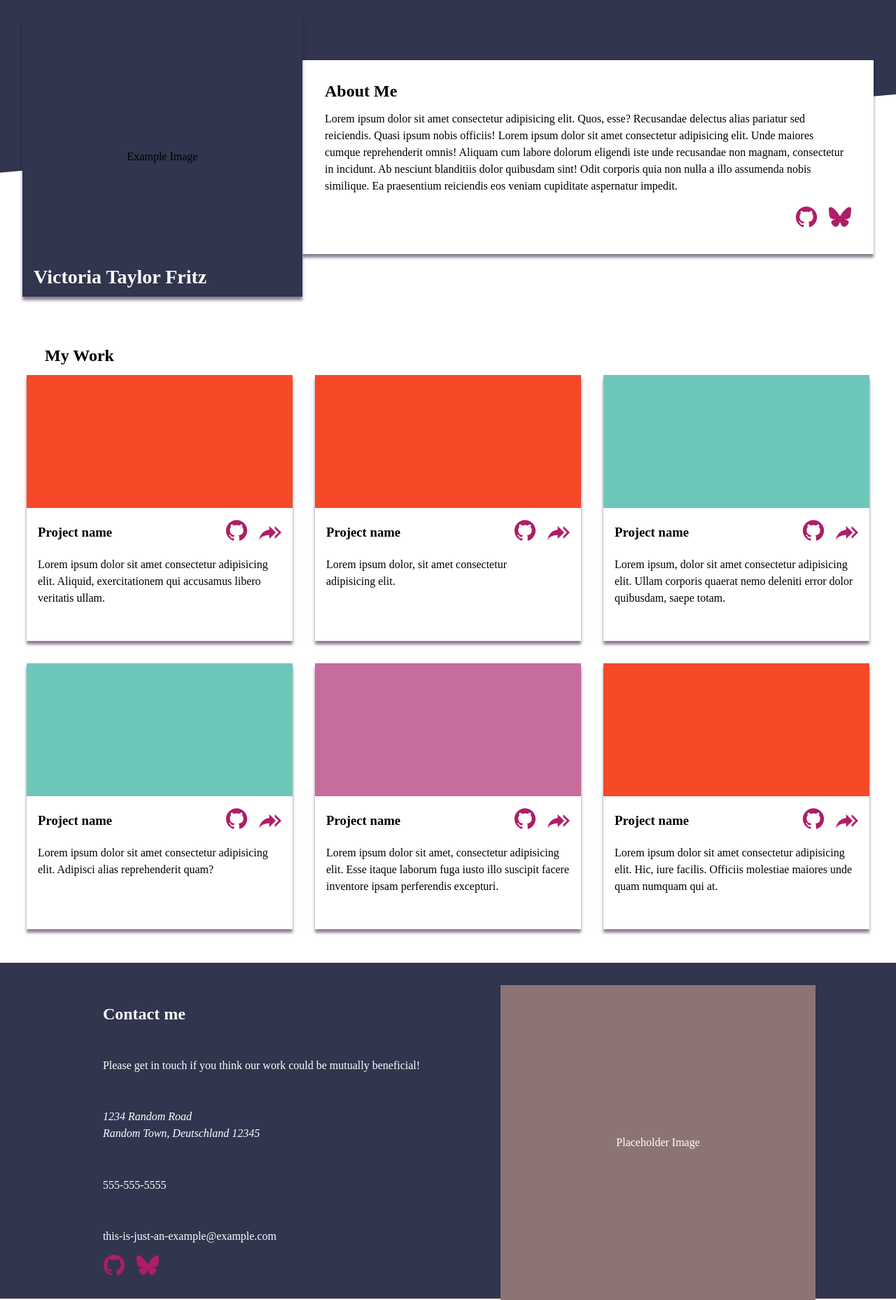
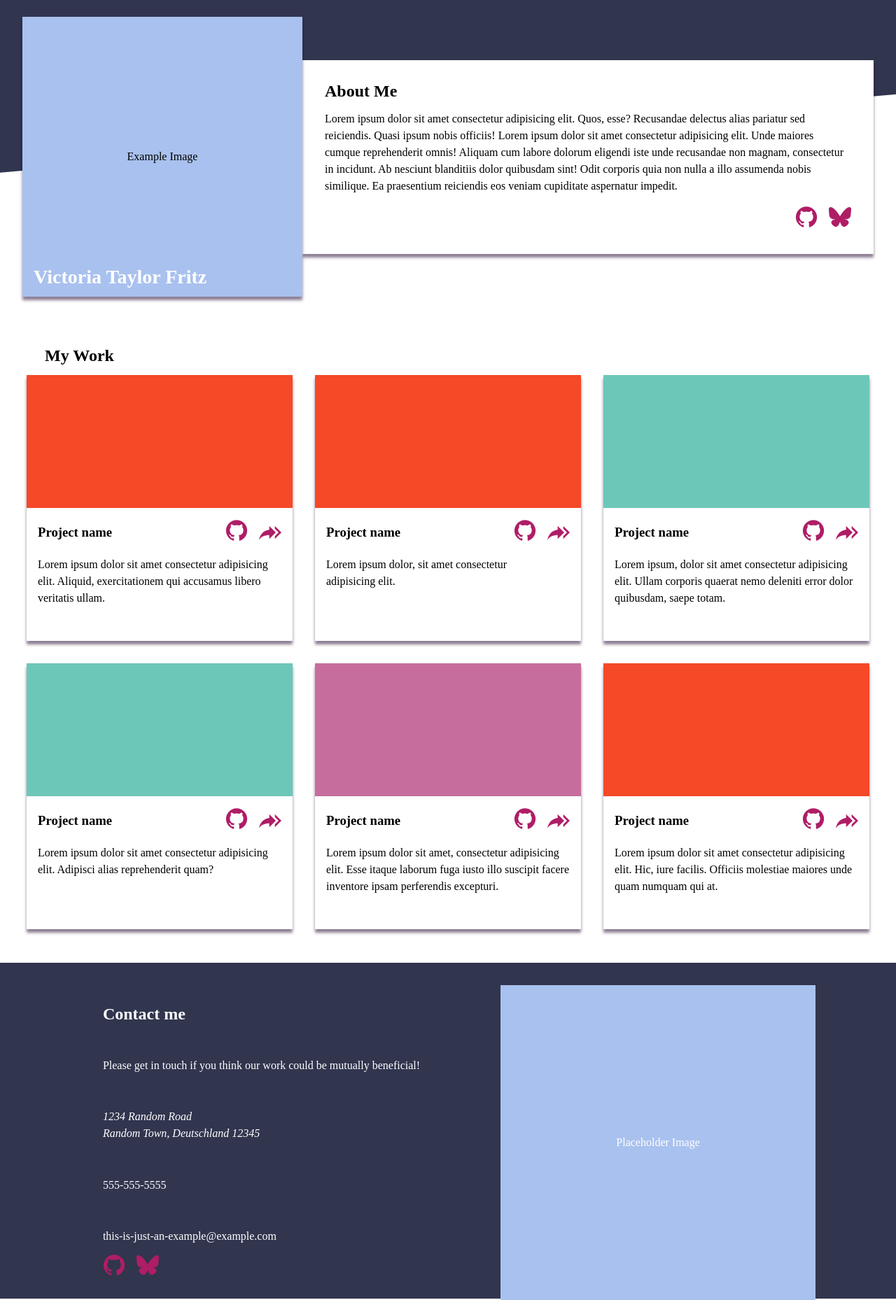
Before and after one commit to SapphicBear/homepage-advanced-html-css, a website built with webpack: page src/index.html in a window 1280 px wide. Shown: the whole page at 70% size. Built offline with nearby package versions, Linux system fonts and the light colour scheme.

Commit message:
change color for placeholder images

```diff
--- a/src/styles.css
+++ b/src/styles.css
@@ -120,7 +120,7 @@ section.header-area {
     anchor-name: --about-me-pic;
     position: relative;
     flex: 0 0 1;
-    background: var(--default);
+    background: rgb(169, 193, 238);
     min-width: 400px;
     aspect-ratio: 1;
     align-content: center;
@@ -213,7 +213,7 @@ footer {
     padding-left: 2rem;
 }
 footer > .image {
-    background: rgb(141, 116, 116);
+    background: rgb(169, 193, 238);
     width: 450px;
     height: 450px;
     align-content: center;
```
